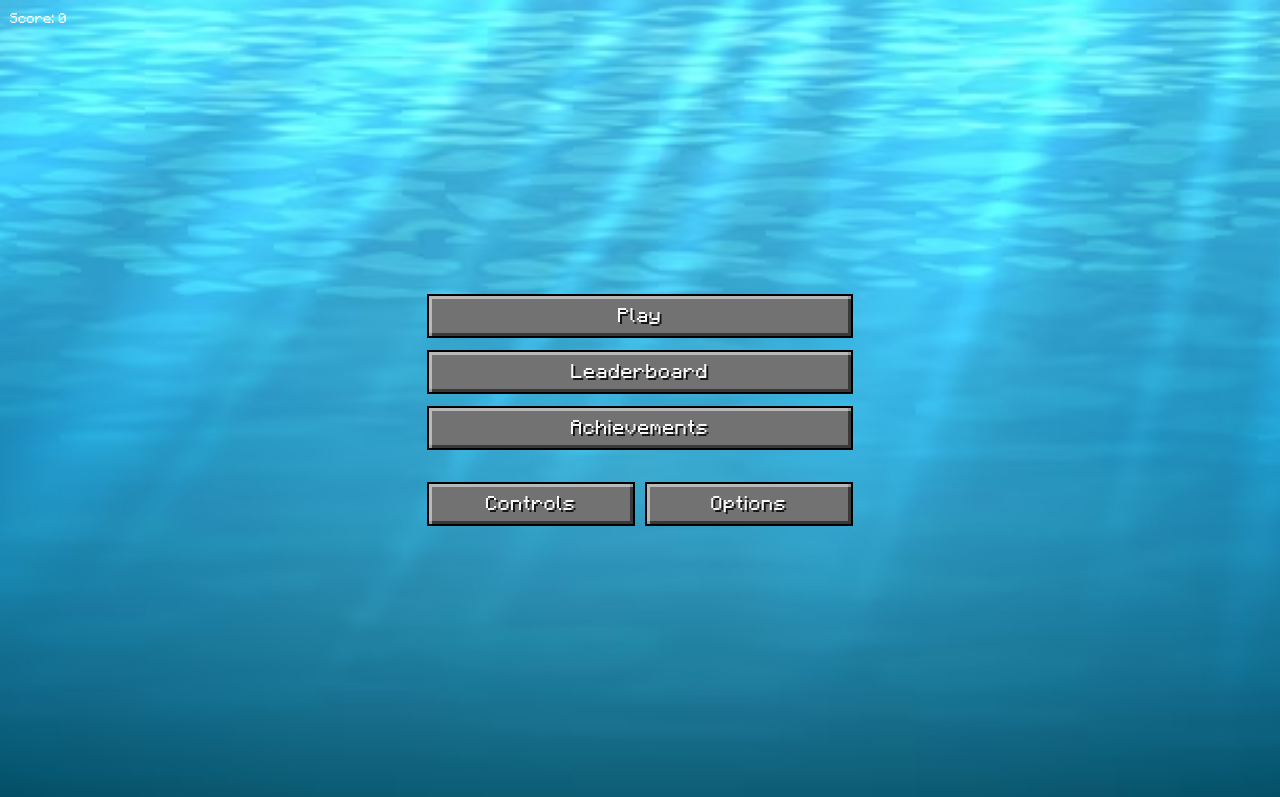
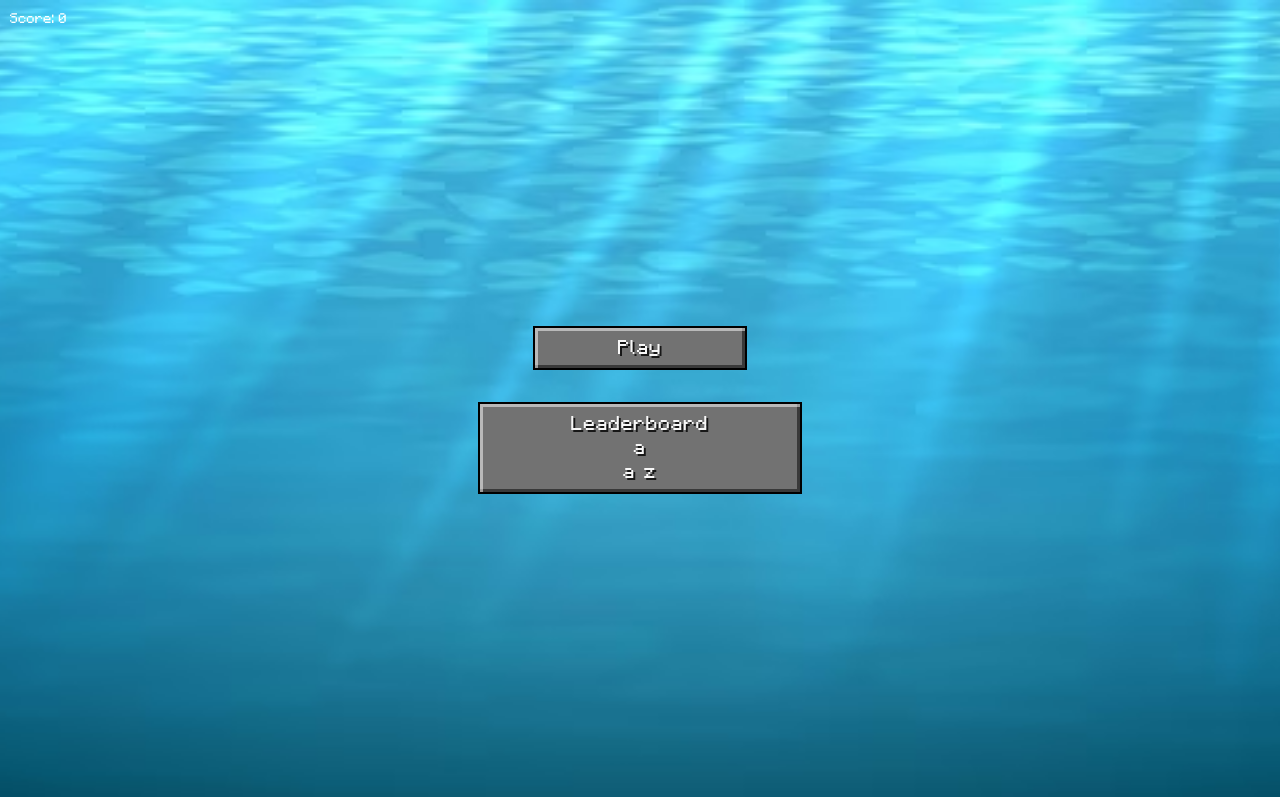
Before and after one commit to codersforcauses/beginner-2023summer-g2, a plain HTML site: page maingamepage.html in a window 1280 px wide. Shown: the top 797 px of the page. Drawn offline with Linux system fonts and the light colour scheme.

Commit message:
remove image

```diff
--- a/maingamepage.html
+++ b/maingamepage.html
@@ -13,20 +13,28 @@
   <div id="menu1" class="container">
     <div class="menu">
       <button id="but1" class="btn-minecraft">Play</button>
-      <button id="but2" class="btn-minecraft">Leaderboard</button>
-      <button id="but3" class="btn-minecraft">Achievements</button>
+      <!-- <button id="but2" class="btn-minecraft">Leaderboard</button> -->
+      <!-- <button id="but3" class="btn-minecraft">Achievements</button> -->
     </div>
-    <div class="menu-options">
+
+    <div id="leaderboard"> Leaderboard
+      <br>a </br>
+      a
+      z
+    </div>
+    <!-- <div id="Instruction"> Instruction </div>
+    <div id="Character"> Character </div> -->
+    <!-- <div class="menu-options">
       <button class="btn-minecraft">Controls</button>
       <button class="btn-minecraft">Options</button>
-    </div>
+    </div> -->
   </div>
 
   <div id="menu2" class="container hidden">
     <div class="menux hidden">
       <button id="backButton" class="btn-minecraft">Main Menu</button>
-      <button class="btn-minecraft">Choose Character</button>
-      <button id="start" class="btn-minecraft">Start</button>
+      <button class="btn-minecraft">Boss Mode</button>
+      <button id="start" class="btn-minecraft">Classic Mode</button>
 
     </div>
   </div>
--- a/styles.css
+++ b/styles.css
@@ -15,6 +15,52 @@ body {
   background-position: center;
   overflow: hidden;
 }
+
+#leaderboard{
+  background: #727272;
+  color: rgb(247, 247, 247);
+  width: 25%;
+  padding: .5rem 0;
+  margin-bottom: .75rem;
+  text-align: center;
+  text-shadow: 2px 2px 0 rgba(0, 0, 0, 0.8);
+  font-size: 20px;
+  letter-spacing: .025em;
+  border: 2px solid rgba(0, 0, 0, 1);
+  box-shadow: inset 3px 3px 0 rgba(255, 255, 255, 0.5),
+              inset -3px -3px 0 rgba(0, 0, 0, 0.5);
+  display: flex;
+  flex-direction: column;
+  align-items: center;
+}
+/* #Instruction{
+  background: #727272;
+  color: rgb(247, 247, 247);
+  width: 100%;
+  padding: .5rem 0;
+  margin-bottom: .75rem;
+  text-shadow: 2px 2px 0 rgba(0, 0, 0, 0.8);
+  text-align: center;
+  font-size: 20px;
+  letter-spacing: .025em;
+  border: 2px solid rgba(0, 0, 0, 1);
+  box-shadow: inset 3px 3px 0 rgba(255, 255, 255, 0.5),
+              inset -3px -3px 0 rgba(0, 0, 0, 0.5);
+}
+#Character{
+  background: #727272;
+  color: rgb(247, 247, 247);
+  width: 100%;
+  padding: .5rem 0;
+  margin-bottom: .75rem;
+  text-shadow: 2px 2px 0 rgba(0, 0, 0, 0.8);
+  text-align: center;
+  font-size: 20px;
+  letter-spacing: .025em;
+  border: 2px solid rgba(0, 0, 0, 1);
+  box-shadow: inset 3px 3px 0 rgba(255, 255, 255, 0.5),
+              inset -3px -3px 0 rgba(0, 0, 0, 0.5);
+} */
 
 .container {
   height: 100vh;
@@ -48,7 +94,7 @@ body {
 .btn-minecraft {
   background: #727272;
   color: rgb(247, 247, 247);
-  width: 100%;
+  width: 50%;
   padding: .5rem 0;
   margin-bottom: .75rem;
   text-shadow: 2px 2px 0 rgba(0, 0, 0, 0.8);
```
Also changed, not shown: arcade.png (deleted).
